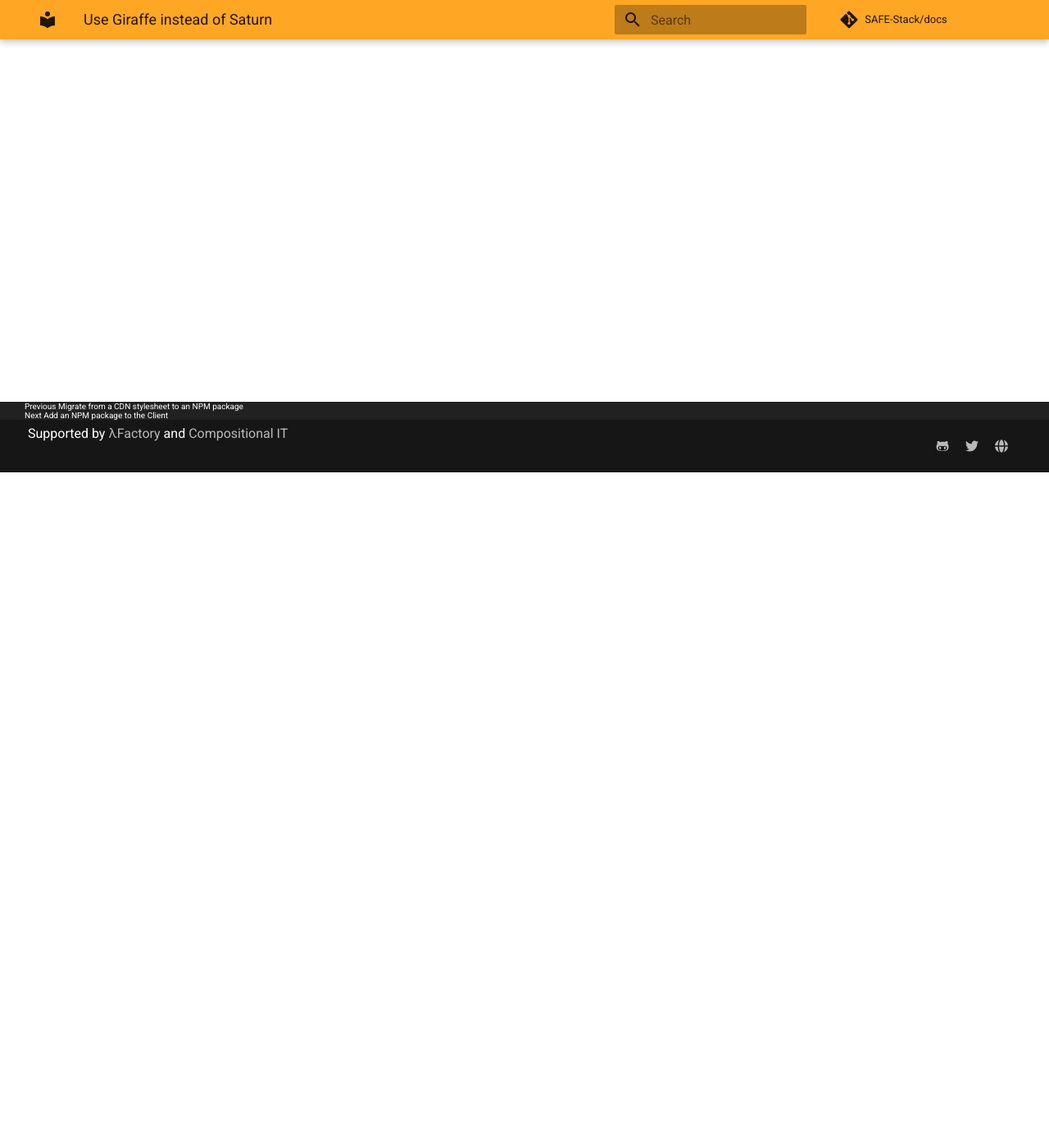
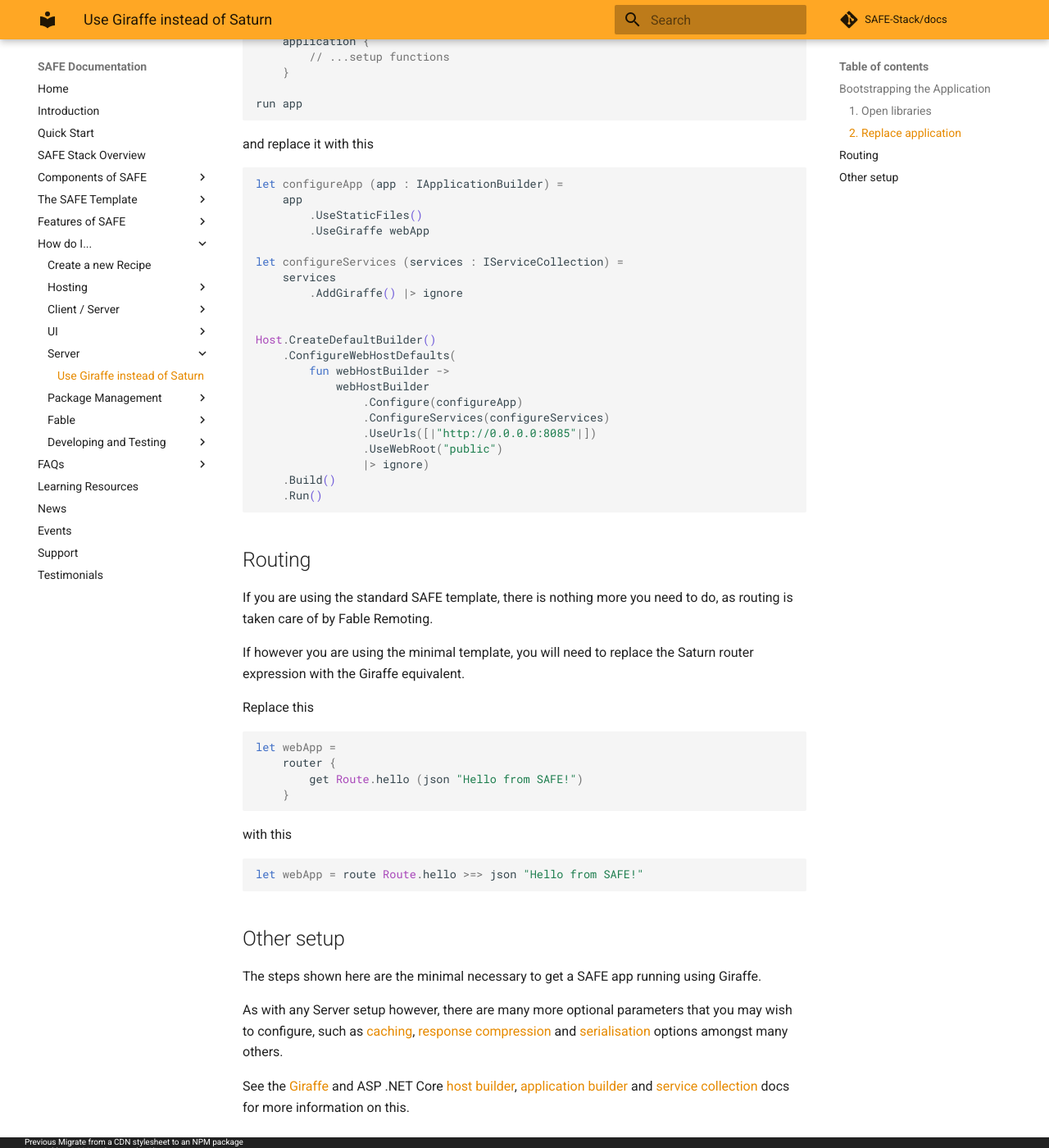
Before and after one commit to SAFE-Stack/docs, an MkDocs documentation site: the page built from docs/recipes/server/saturn-to-giraffe.md, in a window 1280 px wide and 1400 px high, scrolled down 824 px. Shown: the whole window at 82% size. Built offline with MkDocs 1.6.1 and Material for MkDocs 9.7.7, drawn with Linux system fonts in a browser that asks for light colours; comment, search, counter and statistics services are not loaded; some of the changed text lies outside the part shown.

Commit message:
Added giraffe migration guide

````diff
--- a/docs/recipes/server/saturn-to-giraffe.md
+++ b/docs/recipes/server/saturn-to-giraffe.md
@@ -1 +1,89 @@
 # How do I use Giraffe instead of Saturn?
+
+If you would rather have a more traditional ASP .NET experience than [Saturn](https://saturnframework.org/explanations/overview.html) provides whilst still working in a functional way, you can easily remove it from the SAFE templates and interact with [Giraffe](https://github.com/giraffe-fsharp/Giraffe/blob/master/DOCUMENTATION.md#giraffe-documentation) directly.
+
+## Bootstrapping the Application
+
+### 1. Open libraries
+
+Remove
+```fsharp
+open Saturn
+```
+and replace it with
+```fsharp
+open Giraffe
+open Microsoft.AspNetCore.Builder
+open Microsoft.Extensions.DependencyInjection
+open Microsoft.Extensions.Hosting
+open Microsoft.AspNetCore.Hosting
+```
+
+### 2. Replace application
+
+We need to replace the Server's `application` computation expression with functions which set up the default host, the configure the application and register services.
+
+Remove this
+
+```fsharp
+let app =
+    application {
+        // ...setup functions
+    }
+
+run app
+```
+
+and replace it with this
+
+```fsharp
+let configureApp (app : IApplicationBuilder) =
+    app
+        .UseStaticFiles()
+        .UseGiraffe webApp
+
+let configureServices (services : IServiceCollection) =
+    services
+        .AddGiraffe() |> ignore
+
+
+Host.CreateDefaultBuilder()
+    .ConfigureWebHostDefaults(
+        fun webHostBuilder ->
+            webHostBuilder
+                .Configure(configureApp)
+                .ConfigureServices(configureServices)
+                .UseUrls([|"http://0.0.0.0:8085"|])
+                .UseWebRoot("public")
+                |> ignore)
+    .Build()
+    .Run()
+```
+
+
+## Routing
+
+If you are using the standard SAFE template, there is nothing more you need to do, as routing is taken care of by Fable Remoting.
+
+If however you are using the minimal template, you will need to replace the Saturn router expression with the Giraffe equivalent.
+
+Replace this
+```fsharp
+let webApp =
+    router {
+        get Route.hello (json "Hello from SAFE!")
+    }
+```
+
+with this
+```fsharp
+let webApp = route Route.hello >=> json "Hello from SAFE!"
+```
+
+## Other setup
+
+The steps shown here are the minimal necessary to get a SAFE app running using Giraffe.
+
+As with any Server setup however, there are many more optional parameters that you may wish to configure, such as [caching](https://github.com/SaturnFramework/Saturn/blob/4b11a4685e5e27f1df6d6195c1d3e965adfb0ec1/src/Saturn/Application.fs#L260), [response compression](https://github.com/SaturnFramework/Saturn/blob/4b11a4685e5e27f1df6d6195c1d3e965adfb0ec1/src/Saturn/Application.fs#L270) and [serialisation](https://github.com/SaturnFramework/Saturn/blob/4b11a4685e5e27f1df6d6195c1d3e965adfb0ec1/src/Saturn/Application.fs#L580) options amongst many others.
+
+See the [Giraffe](https://github.com/giraffe-fsharp/Giraffe/blob/master/DOCUMENTATION.md#basics) and ASP .NET Core [host builder](https://docs.microsoft.com/en-us/aspnet/core/fundamentals/host/web-host?view=aspnetcore-3.1), [application builder](https://docs.microsoft.com/en-us/aspnet/core/fundamentals/middleware/?view=aspnetcore-3.1) and [service collection](https://docs.microsoft.com/en-us/aspnet/core/fundamentals/dependency-injection?view=aspnetcore-3.1) docs for more information on this.
````
